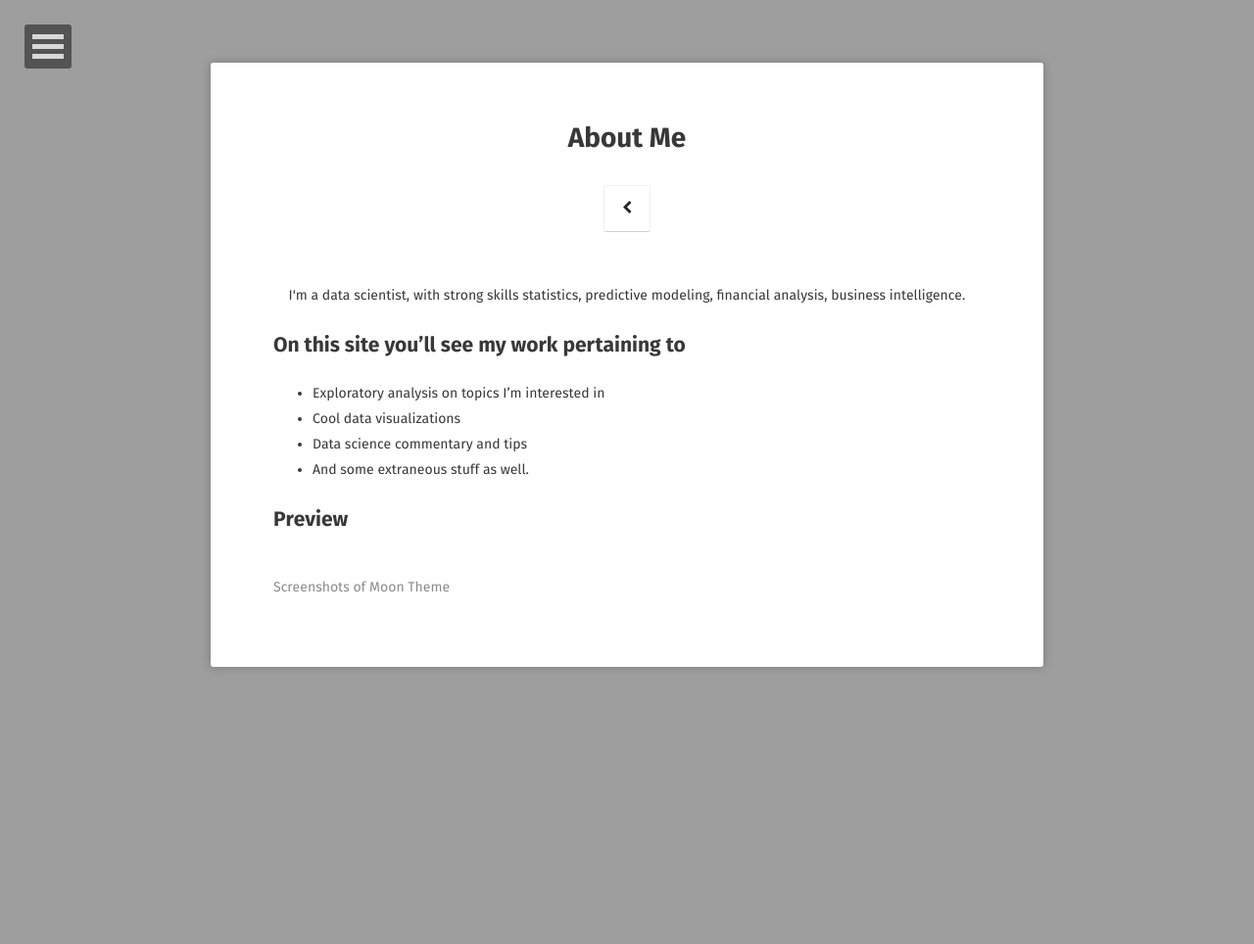
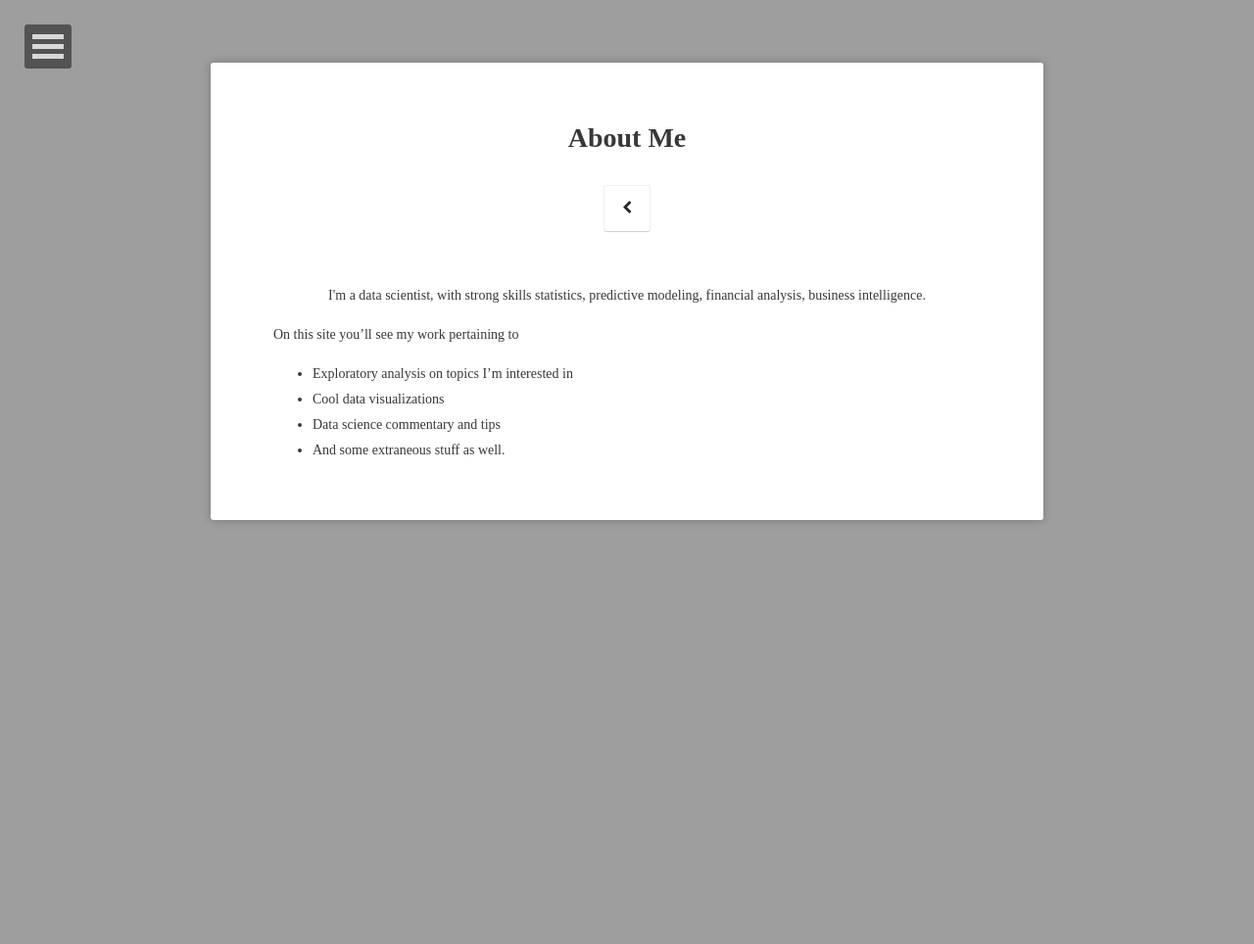
Before and after one commit to kevin-troxell/kevin-troxell.github.io, a Jekyll site: the page built from about/index.md, in a window 1280 px wide. Shown: the whole page at 98% size. Built offline with Jekyll 4.4.1, drawn with Linux system fonts in a browser that asks for light colours; some web fonts are replaced.

Commit message:
changing font

```diff
--- a/_layouts/project.html
+++ b/_layouts/project.html
@@ -25,7 +25,7 @@ layout: compress
                     {% for post in site.posts %}
                         {% if post.project %}
                     <ul>
-                        <li class="wow fadeInLeft" data-wow-duration="1.5s">
+                        <li>
                             <a class="zoombtn" href="{{ site.url }}{{ post.url }}">{{ post.title }}</a>
                             <p>{{ post.excerpt }}</p>
                             <a href="{{ site.url }}{{ post.url }}" class="btn zoombtn">Read More</a>
--- a/_sass/site.scss
+++ b/_sass/site.scss
@@ -13,7 +13,7 @@ html {
 }
 body {
 	@extend %extend1;
-	font-family: $font1;
+	font-family: $font2;
 	@include font-rem($doc-font-size);
 	color: $color_tuatara;
 	background-color: $bodycolor;
--- a/about/index.md
+++ b/about/index.md
@@ -8,14 +8,8 @@ comments: false
 
 <center>I'm a data scientist, with strong skills statistics, predictive modeling, financial analysis, business intelligence.</center>
 
-## On this site you'll see my work pertaining to
+On this site you'll see my work pertaining to
 * Exploratory analysis on topics I'm interested in
 * Cool data visualizations
 * Data science commentary and tips
 * And some extraneous stuff as well.
-
-## Preview
-
-{% capture images %}
-{% endcapture %}
-{% include gallery images=images caption="Screenshots of Moon Theme" cols=2 %}
```
Also changed, not shown: projects/index.md (+2 -2 lines).
